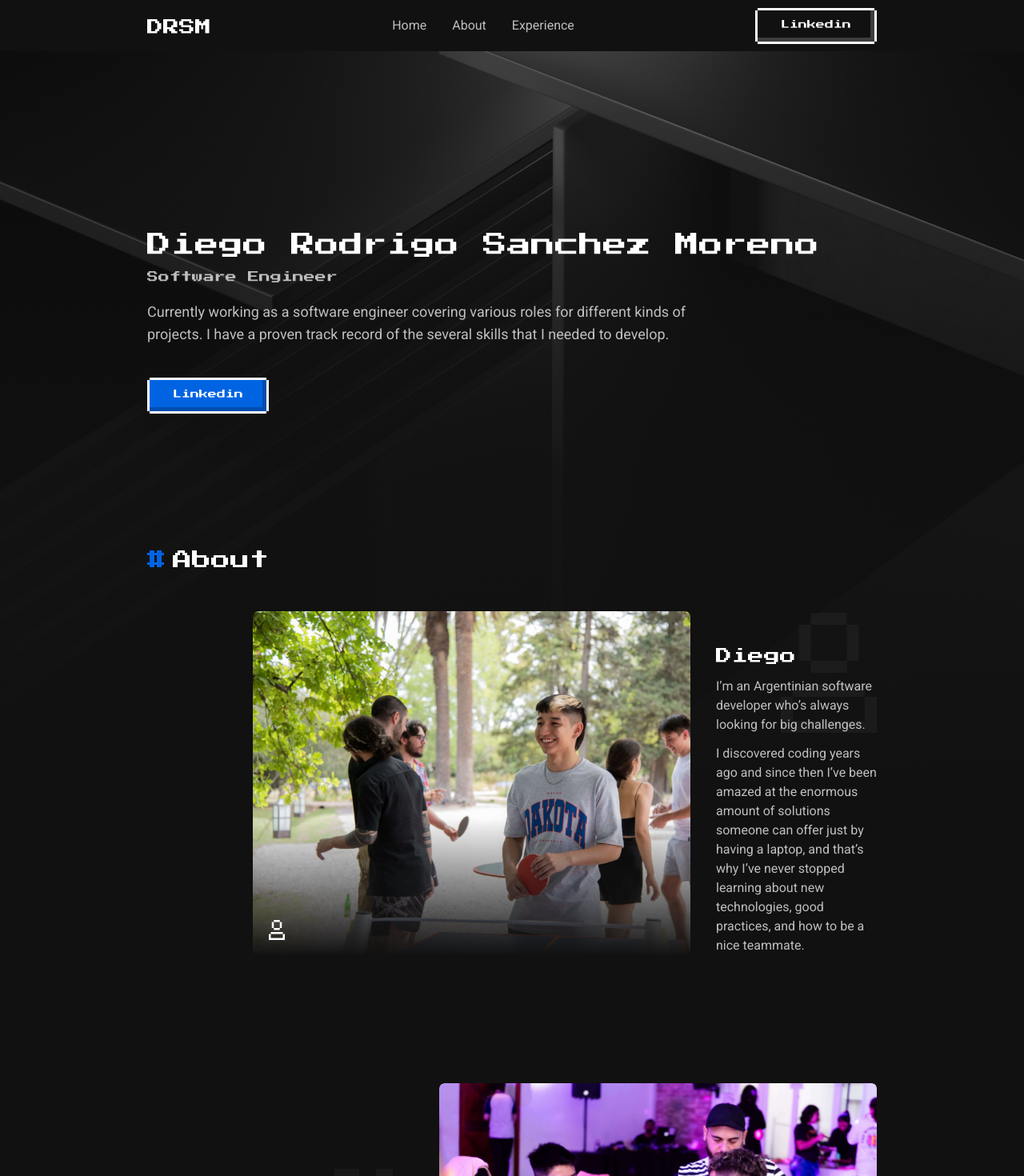
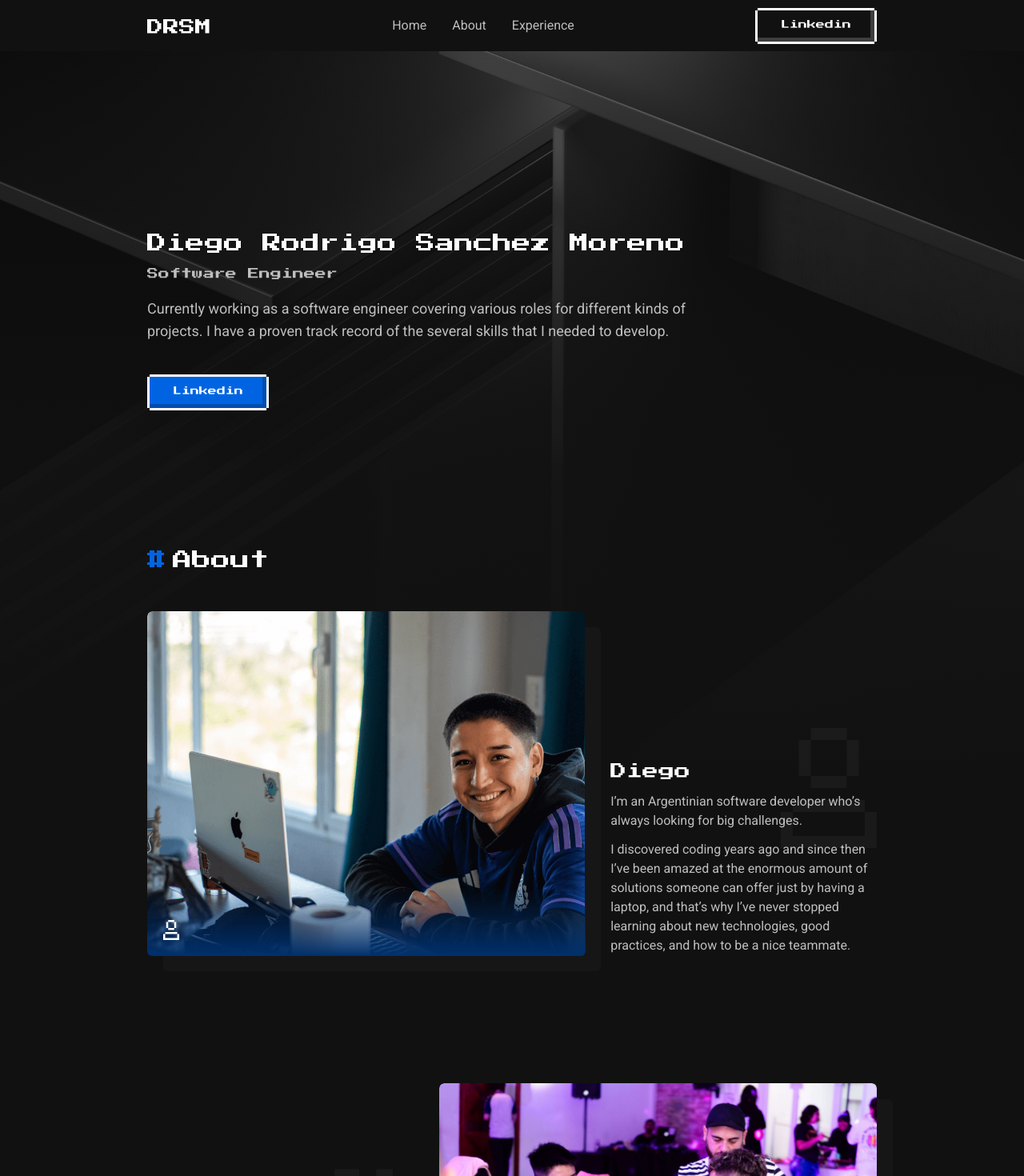
Before and after one commit to DiegoRSM03/drsm, a Next.js app: page / in a window 1280 px wide. Shown: the top 1470 px of the page at 80% size. Built offline with nearby package versions, Linux system fonts and the light colour scheme.

Commit message:
fix: about slider shadow

```diff
--- a/sections/home/About.tsx
+++ b/sections/home/About.tsx
@@ -31,12 +31,12 @@ export const About = () => {
                 mobileIntersectionAmount={!isFirstInnerSection ? 0.5 : 0}
                 duration={1}
                 key={innerSectionKey}
-                className="relative flex flex-col items-center w-full gap-8 group/innerSection xl:items-end md:gap-14 xl:gap-8 2xl:gap-12 xl:odd:flex-row xl:even:flex-row-reverse"
+                className="relative flex flex-col items-center w-full gap-10 group/innerSection xl:items-end md:gap-14 xl:gap-8 2xl:gap-12 xl:odd:flex-row xl:even:flex-row-reverse"
               >
                 {/* SECTION HEADER FOR TABLET AND MOBILE */}
                 {isFirstInnerSection && (
-                  <Link href={LINK_HREF} className="w-full">
-                    <h2 className="w-full -mb-2 text-xl md:-mb-8 md:text-2xl font-pixelated xl:hidden">
+                  <Link href={LINK_HREF} className="w-full xl:hidden">
+                    <h2 className="w-full -mb-2 text-xl md:-mb-8 md:text-2xl font-pixelated">
                       <span className="mr-2 text-xl text-primary">#</span>
                       {SECTION_TITLE}
                     </h2>
@@ -44,12 +44,12 @@ export const About = () => {
                 )}
 
                 {/* IMAGE SLIDER */}
-                <div className="relative w-full overflow-hidden xl:w-3/5 max-w-screen-wrapper shrink-1 md:shrink-0">
-                  <div className="absolute w-full h-full top-5 left-5 bg-black2" />
+                <div className="relative w-full xl:w-3/5 max-w-screen-wrapper shrink-1 md:shrink-0">
+                  <div className="absolute w-full h-full rounded-md top-5 left-5 bg-black2/50" />
 
                   <Slider images={innerSection.images} section="about" />
 
-                  <div className="absolute z-50 w-[calc(100%+1px)] h-[calc(100%+1px)] -bottom-px -right-px bg-gradient-to-b from-black/0 from-30% md:from-60% to-black">
+                  <div className="rounded-md overflow-hidden absolute z-50 w-[calc(100%+1px)] h-[calc(100%+1px)] -bottom-px -right-px bg-gradient-to-b from-black/0 from-60% md:from-80% to-tertiary">
                     <div className="absolute right-5 xl:group-odd/innerSection:left-5 xl:group-even/innerSection:right-5 bottom-5">
                       {innerSection.icon}
                     </div>
@@ -59,8 +59,8 @@ export const About = () => {
                 {/* CONTENT */}
                 <div className="flex flex-col justify-end">
                   {isFirstInnerSection && (
-                    <Link href={LINK_HREF}>
-                      <h2 className="hidden mb-20 text-2xl font-pixelated xl:block xl:max-2xl:absolute xl:max-2xl:-top-20 xl:max-2xl:left-0 2xl:relative">
+                    <Link href={LINK_HREF} className="hidden xl:block">
+                      <h2 className="mb-20 text-2xl font-pixelated xl:max-2xl:absolute xl:max-2xl:-top-20 xl:max-2xl:left-0 2xl:relative">
                         <span className="mr-2 xl:text-2xl text-primary">#</span>
                         {SECTION_TITLE}
                       </h2>
--- a/sections/home/LandingHeader.tsx
+++ b/sections/home/LandingHeader.tsx
@@ -36,19 +36,19 @@ export const LandingHeader = () => {
           className={`${WRAPPER_CHILD_STYLES} h-full flex flex-col justify-start pt-32 md:pt-48 xl:pt-56`}
         >
           <AnimateOnScroll duration={1}>
-            <h1 className="m-0 text-base text-white md:text-xl xl:text-3xl font-pixelated">
+            <h1 className="m-0 text-base text-white md:text-xl xl:text-2xl font-pixelated">
               {LANDING_HEADER_TITLE}
             </h1>
             <h2 className="mt-2 text-xs md:mt-3 md:text-sm text-gray font-pixelated">
               {LANDING_HEADER_SUBTITLE}
             </h2>
           </AnimateOnScroll>
-          <AnimateOnScroll delay={0.3} duration={1}>
+          <AnimateOnScroll delay={0.25} duration={1}>
             <p className="w-full mt-5 mb-10 text-sm leading-5 md:text-base xl:text-lg xl:max-w-screen-wrapper text-gray">
               {LANDING_HEADER_TEXT}
             </p>
           </AnimateOnScroll>
-          <AnimateOnScroll delay={0.8} duration={1}>
+          <AnimateOnScroll delay={0.5} duration={1}>
             <Button href={LANDING_HEADER_BUTTON_HREF} target="_blank">
               {LANDING_HEADER_BUTTON_TEXT}
             </Button>
--- a/utils/aboutInnerSections.tsx
+++ b/utils/aboutInnerSections.tsx
@@ -45,8 +45,8 @@ export const ABOUT_INNER_SECTIONS: { [t in InnerSectionId]: InnerSection } = {
       <UserIcon width={120} height={150} color="rgba(255, 255, 255, 0.04)" />
     ),
     images: [
+      AboutDiegoImage2,
       AboutDiegoImage,
-      AboutDiegoImage2,
       AboutDiegoImage3,
       AboutDiegoImage4,
       AboutDiegoImage5,
```
